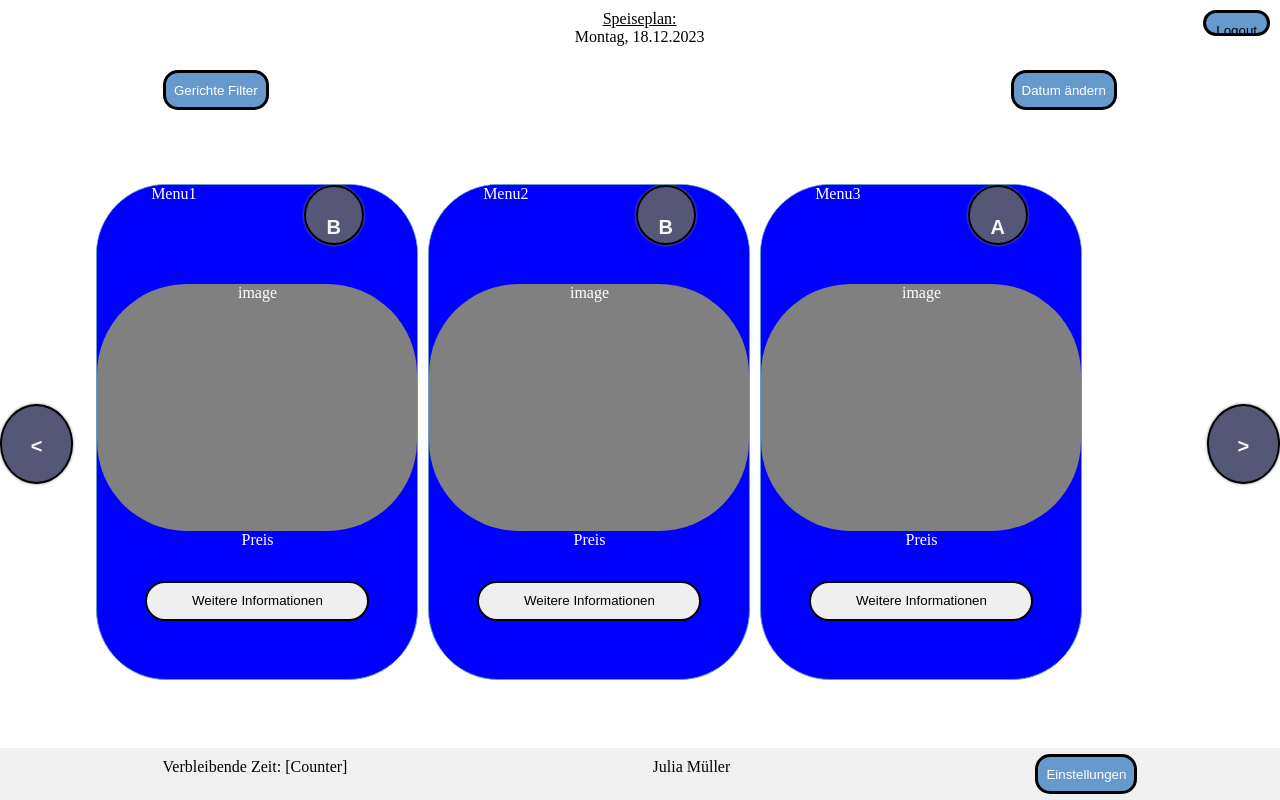
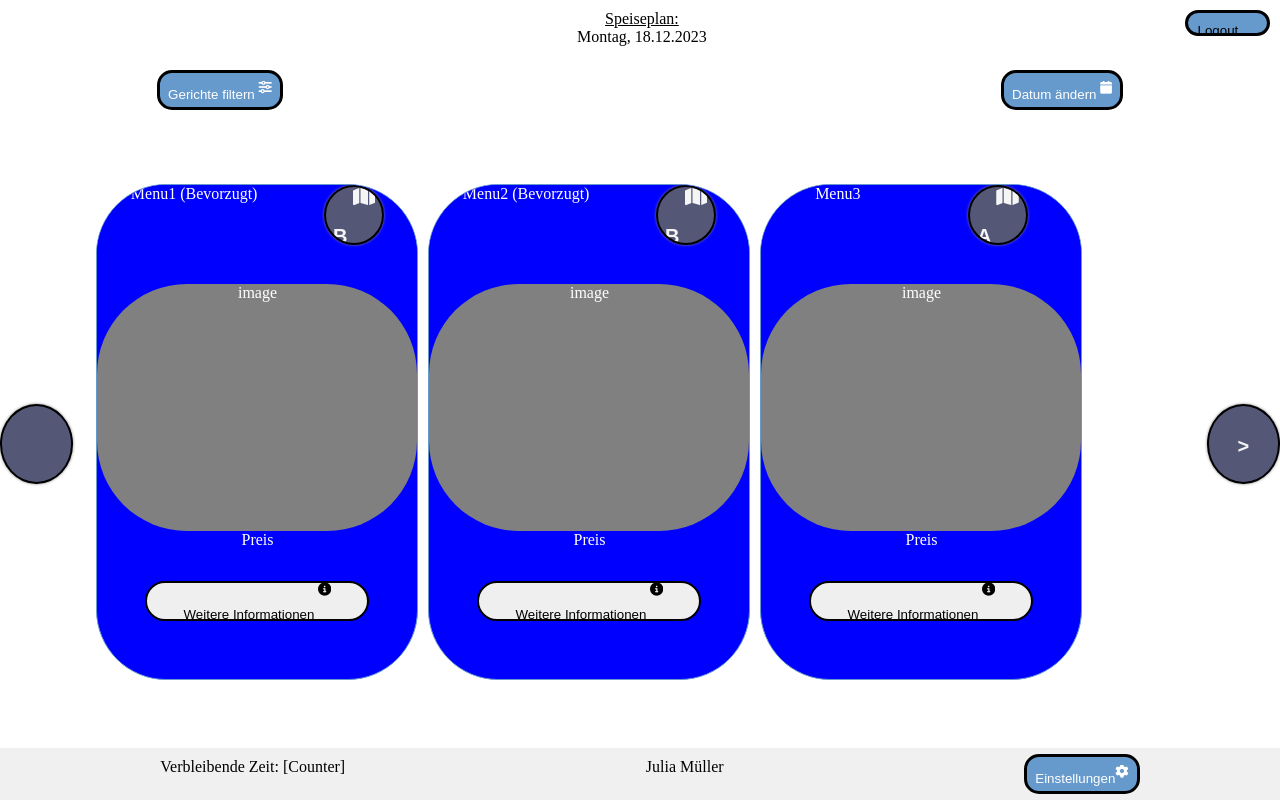
Before and after one commit to BastianGott/HCI-Projekt2023, a plain HTML site: page MenuMagnet (1)/index.html in a window 1280 px wide. Both pictures are taken after a click on the button "Zum Speiseplan". Drawn offline with Linux system fonts and the light colour scheme.

Commit message:
Update index.html

```diff
--- a/MenuMagnet (1)/index.html
+++ b/MenuMagnet (1)/index.html
@@ -8,6 +8,7 @@
   <meta name="description" content="">
   <meta name="viewport" content="width=device-width, initial-scale=1">
   <link rel="stylesheet" href="style.css">
+  <link rel="stylesheet" href="https://cdnjs.cloudflare.com/ajax/libs/font-awesome/6.1.1/css/all.min.css">
 </head>
 
 <body>
@@ -25,14 +26,17 @@
   <!-- Seite: Menü -->
   <div id="menu" style="display:none;">
 
-    <button id="logout-button">Logout</button>
+    <button id="logout-button">
+      Logout
+      <i class="fas fa-door-open"></i>
+    </button>
     <div id="obereBox">
 
-      <!--alter
-      <button id="gerichteFiltern-button">Gerichte filtern</button>
-      Code-->
       <!--neuer Code-->
-      <button id="gerichteFiltern-button">Gerichte Filter</button>
+      <button id="gerichteFiltern-button">
+        Gerichte filtern
+        <i class="fas fa-sliders-h"></i>
+      </button>
 
       <div id="gerichte-popup" class="popup" style="display:none;">
         <div id="close-button" onclick="closeGerichte()">X</div>
@@ -55,7 +59,10 @@
         <span><u>Speiseplan:</u></span><br>
         <span>Montag, 18.12.2023</span>
       </div>
-      <button id="datumAendern-button">Datum ändern</button>
+      <button id="datumAendern-button">
+        Datum ändern
+        <i class="fa fa-calendar" aria-hidden="true"></i>
+      </button>
       <div id="datumAendern-popup" class="popup" style="display:none;">
         <div id="close-button" onclick="closedatumAendern()">X</div>
         <div class="date-picker" id="date-picker">
@@ -67,43 +74,67 @@
 
     <div id="mittlereBox">
       <!-- Hier Container mit Darstellung der Speisen -->
-      <button type="button" class="left-arrow" id="left-arrow"><</button>
+      <button type="button" class="left-arrow" id="left-arrow">
+      </button>
       <ul id="list" class="Menues">
         <li class="menu1" id="menu1">
           <div class="menupoint">
-            <header>Menu1</header>
-            <button id="mapbuttonB" class="MapButton">B</button>
+            <header>Menu1 (Bevorzugt)</header>
+            <button id="mapbuttonB" class="MapButton">
+              B
+              <!--<img src="karte.png" width="25px" height="15px"> -->
+              <i class="fas fa-map"></i>
+            </button>
           </div>
           <div class="imageEssen">image</div>
           <div class="preis">Preis</div>
-          <div class="infos"><button id="info-button1" class="infobutton">Weitere Informationen</button></div>
+          <div class="infos"><button id="info-button1" class="infobutton">
+              Weitere Informationen
+              <i class="fas fa-info-circle"></i>
+            </button></div>
         </li>
         <li>
           <div class="menupoint">
-            <header>Menu2</header>
-            <button id="mapbuttonBa" class="MapButton">B</button>
+            <header>Menu2 (Bevorzugt)</header>
+            <button id="mapbuttonBa" class="MapButton">
+              B
+              <i class="fas fa-map"></i>
+            </button>
           </div>
           <div class="imageEssen">image</div>
           <div class="preis">Preis</div>
-          <div class="infos"><button id="info-button2" class="infobutton">Weitere Informationen</button></div>
+          <div class="infos">
+            <button id="info-button2" class="infobutton">
+              Weitere Informationen
+              <i class="fas fa-info-circle"></i>
+          </div>
         </li>
         <li>
           <div class="menupoint">
             <header>Menu3</header>
-            <button id="mapbuttonA" class="MapButton">A</button>
+            <button id="mapbuttonA" class="MapButton">
+              A
+              <i class="fas fa-map"></i>
+            </button>
           </div>
           <div class="imageEssen">image</div>
           <div class="preis">Preis</div>
-          <div class="infos"><button id="info-button3" class="infobutton">Weitere Informationen</button></div>
+          <div class="infos"><button id="info-button3" class="infobutton">
+              Weitere Informationen
+              <i class="fas fa-info-circle"></i>
         </li>
         <li>
           <div class="menupoint">
             <header>Menu4</header>
-            <button id="mapbuttonC" class="MapButton">C</button>
+            <button id="mapbuttonC" class="MapButton">
+              C
+              <i class="fas fa-map"></i>
+            </button>
           </div>
           <div class="imageEssen">image</div>
           <div class="preis">Preis</div>
-          <div class="infos"><button id="info-button4" class="infobutton">Weitere Informationen</button></div>
+          <div class="infos"><button id="info-button4" class="infobutton">Weitere Informationen<img
+                src="information.jpg" width="20px" height="10px"></button></div>
         </li>
       </ul>
       <button type="button" class="right-arrow" id="right-arrow">></button>
@@ -113,7 +144,8 @@
     <div id="untereBox">
       <div>Verbleibende Zeit: [Counter]</div>
       <div>Julia Müller</div>
-      <button id="einstellungen-button">Einstellungen</button>
+      <button id="einstellungen-button">Einstellungen<i class="fas fa-cog"></i>
+      </button>
     </div>
   </div>
 
```
